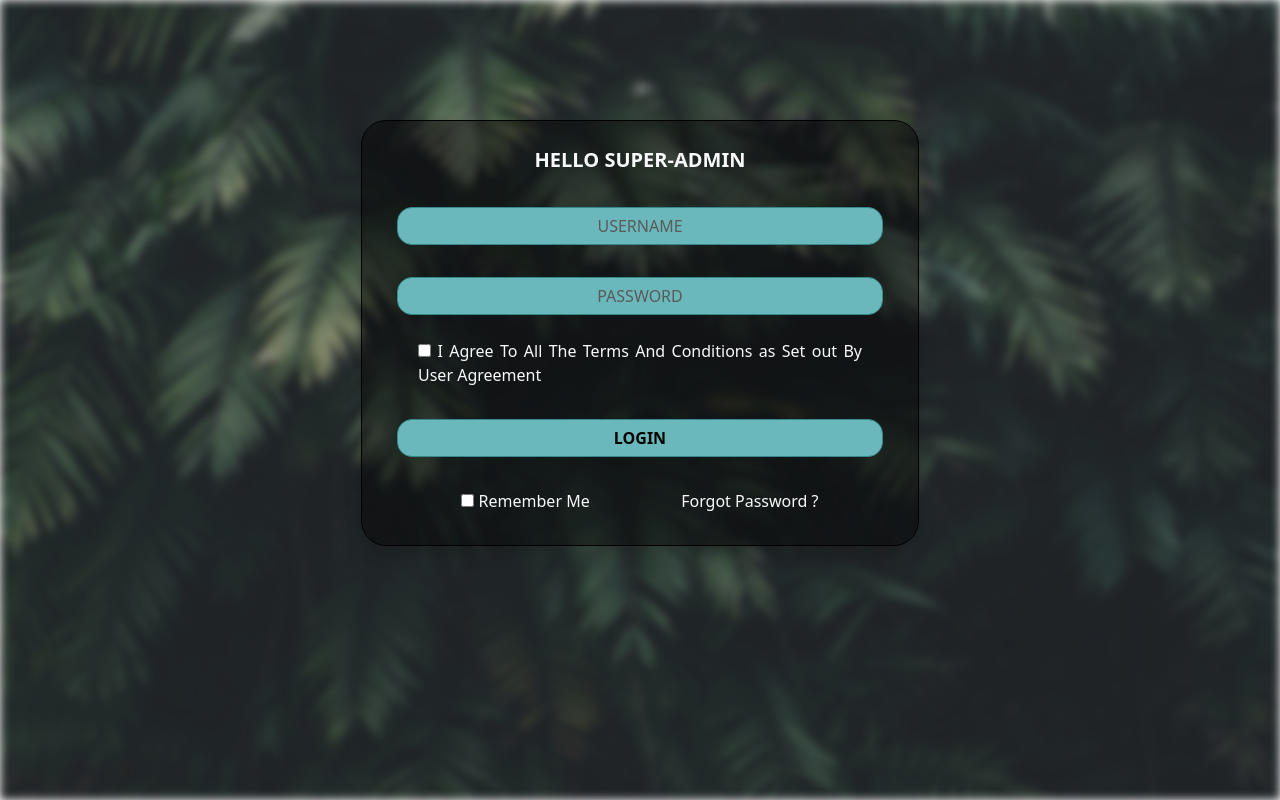
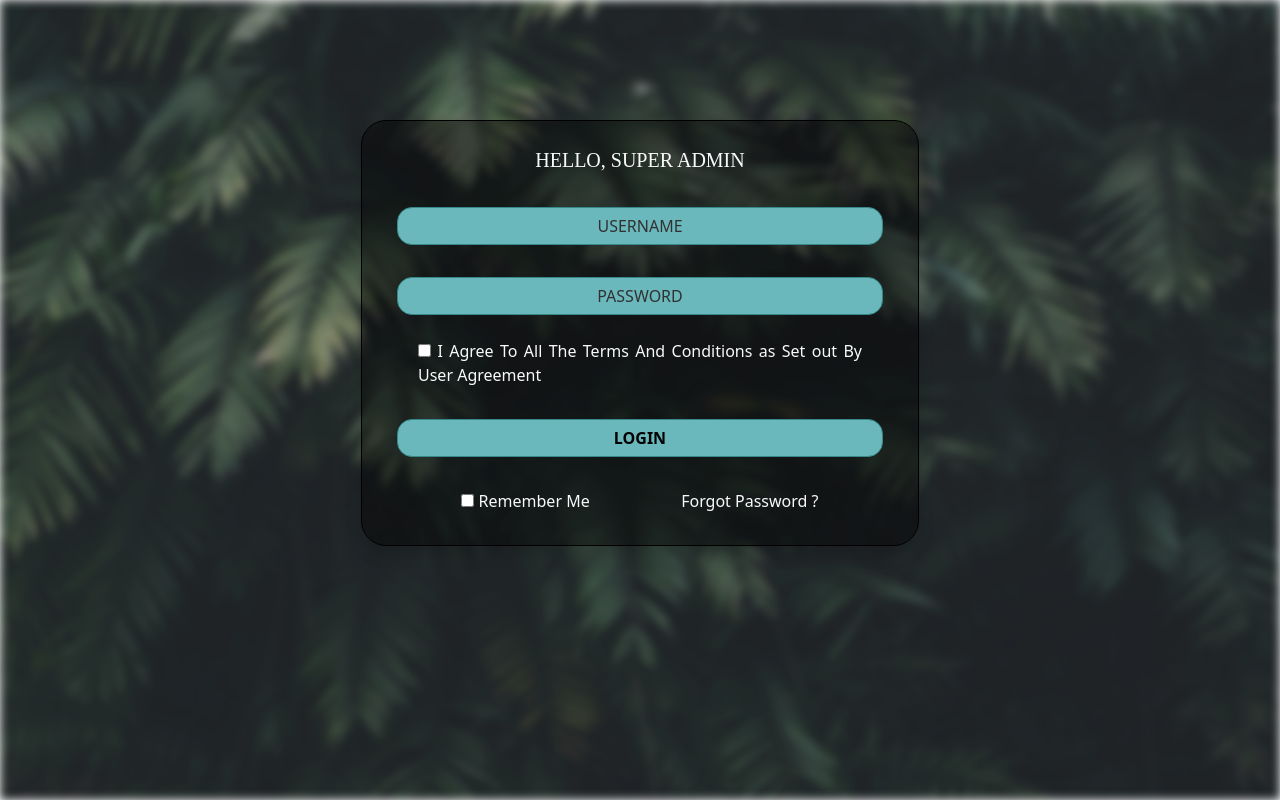
Before and after one commit to Tarunrai9753/Bill-Blend-Hub, a website: page index.html in a window 1280 px wide. Drawn offline with nearby package versions, Linux system fonts and the light colour scheme.

Commit message:
login Super Admin

```diff
--- a/index.html
+++ b/index.html
@@ -26,7 +26,7 @@
 
             <div class="col-12 col-md-8 col-lg-8 col-xl-6 mt-md-5 ">
                 <form action="" method="post" class="loginform p-2 shadow mt-md-4 mt-4 text-light mt-2">
-                    <fieldset class="text-center fs-5 mt-3 mb-2 fw-bold">HELLO SUPER-ADMIN</fieldset>
+                    <fieldset class="text-center fs-5 mt-3 mb-2 fntfmly">HELLO, SUPER ADMIN</fieldset>
                     <input class="inputusername mt-4 mb-2 text-center btn" type="text" placeholder="USERNAME"
                         required />
                     <input class="inputusername mt-4 mb-2 text-center btn" type="password" placeholder="PASSWORD"
--- a/style.css
+++ b/style.css
@@ -44,15 +44,18 @@ body {
     border-radius: 15px !important;
     background-color: #6ab8bb !important;
     width: 90%;
-    color: #5a5a5a !important;
+    color: #313131 !important;
     font-weight: 500 !important;
     margin-left: 5%;
 }
 
 .inputusername::placeholder {
-    color: #5a5a5a !important;
+    color: #313131 !important;
     font-weight: 500;
 }
 .terms{
     cursor: pointer;
 }
+.fntfmly{
+    font-family: auto;
+}
```
